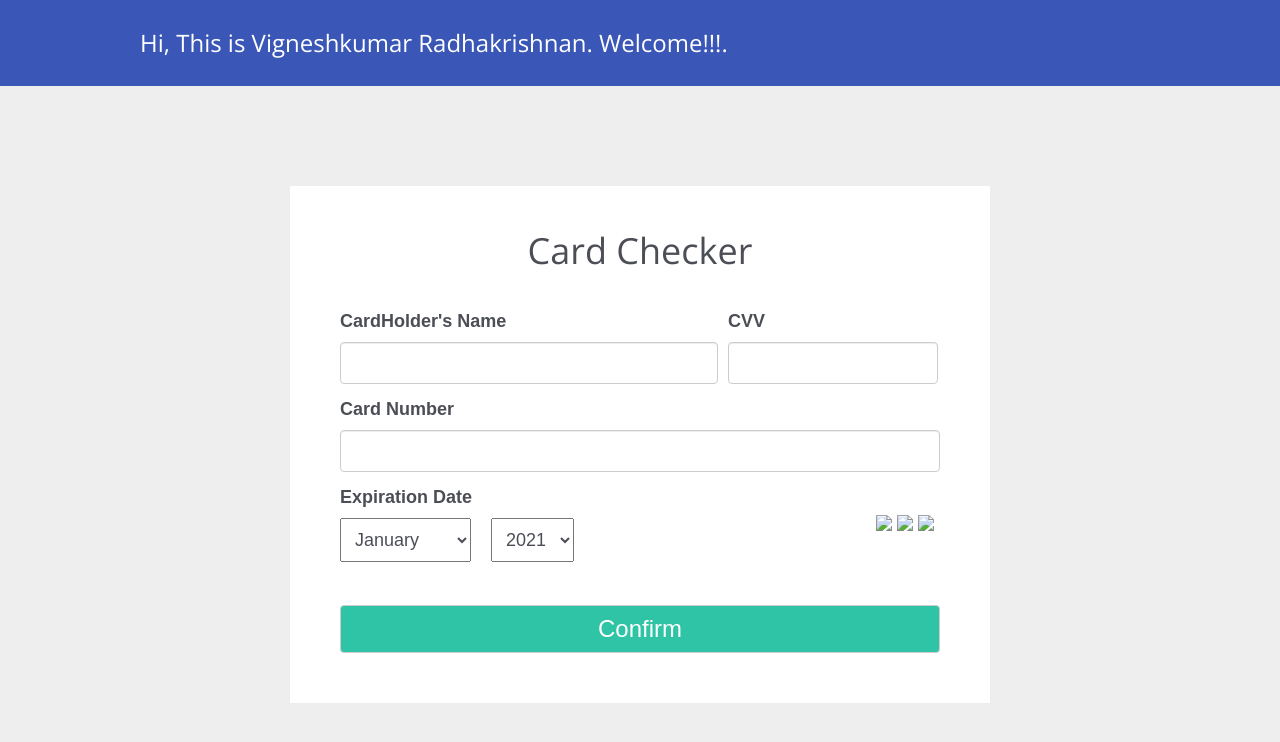
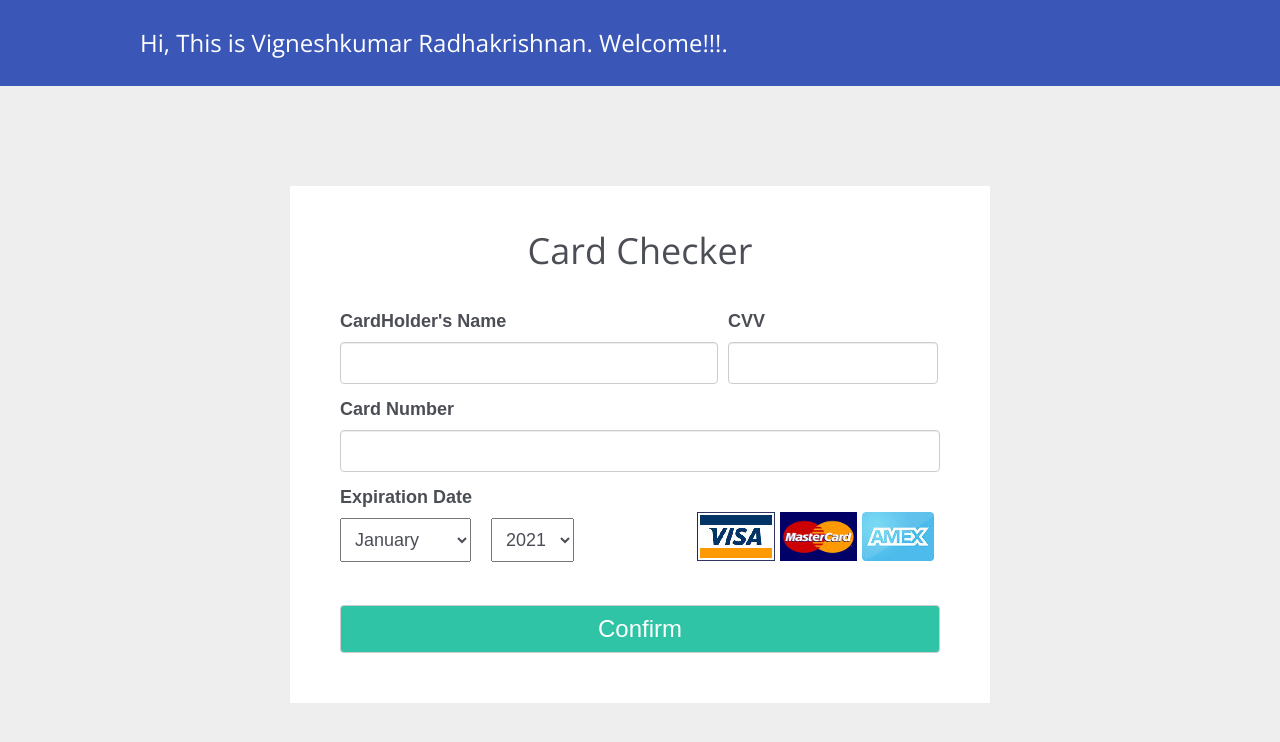
Before and after one commit to vigneshkumar28/ValidatingCardNumberAndCVV, a plain HTML site: page index.html in a window 1280 px wide. Drawn offline with nearby package versions, Linux system fonts and the light colour scheme.

Commit message:
Update index.html

```diff
--- a/index.html
+++ b/index.html
@@ -68,9 +68,9 @@
                         </select>
                     </div>
                     <div class="form-group" id="credit_cards">
-                        <img src="assets/images/visa.jpg" id="visa">
-                        <img src="assets/images/mastercard.jpg" id="mastercard">
-                        <img src="assets/images/amex.jpg" id="amex">
+                        <img src="https://github.com/vigneshkumar28/ValidatingCardNumberAndCVV/blob/gh-pages/images/visa.jpg" id="visa">
+                        <img src="https://github.com/vigneshkumar28/ValidatingCardNumberAndCVV/blob/gh-pages/images/mastercard.jpg" id="mastercard">
+                        <img src="https://github.com/vigneshkumar28/ValidatingCardNumberAndCVV/blob/gh-pages/images/amex.jpg" id="amex">
                     </div>
                     <div class="form-group" id="pay-now">
                         <button type="submit" class="btn btn-default" id="confirm-purchase">Confirm</button>
```
